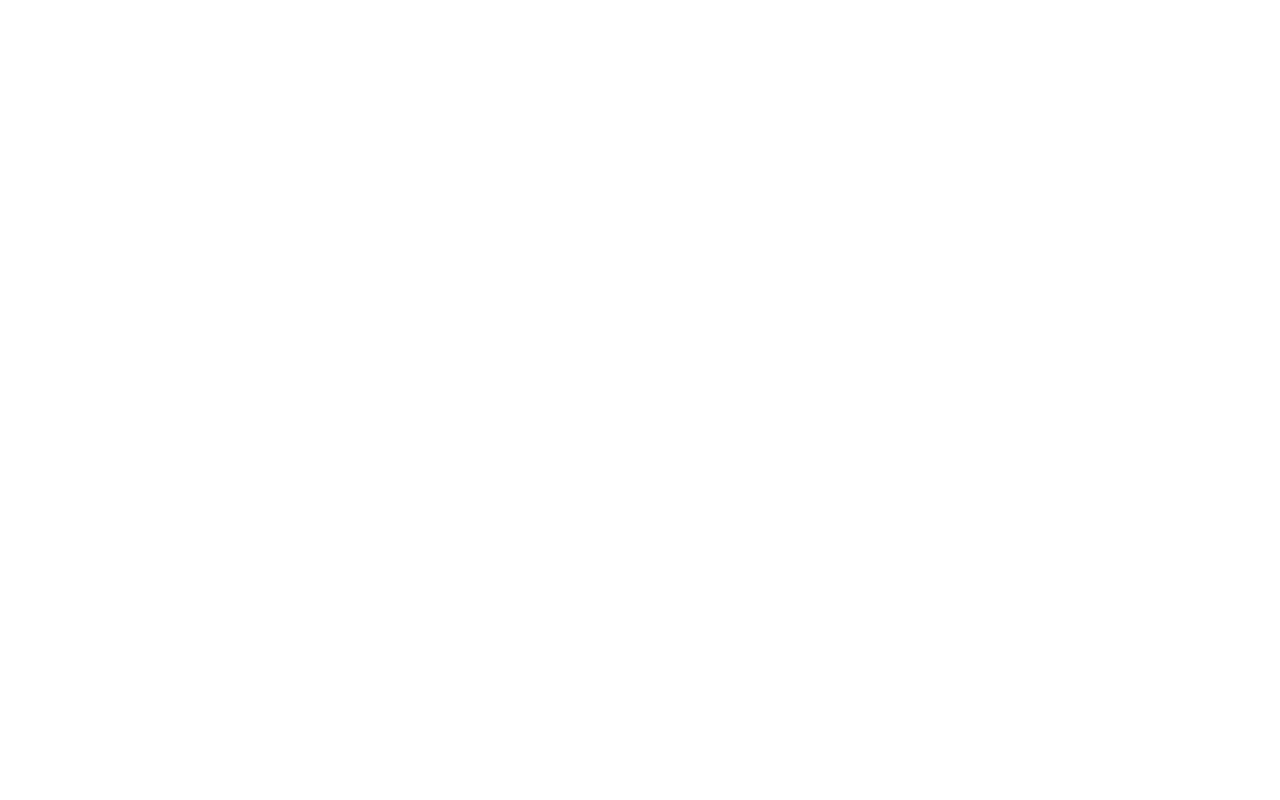
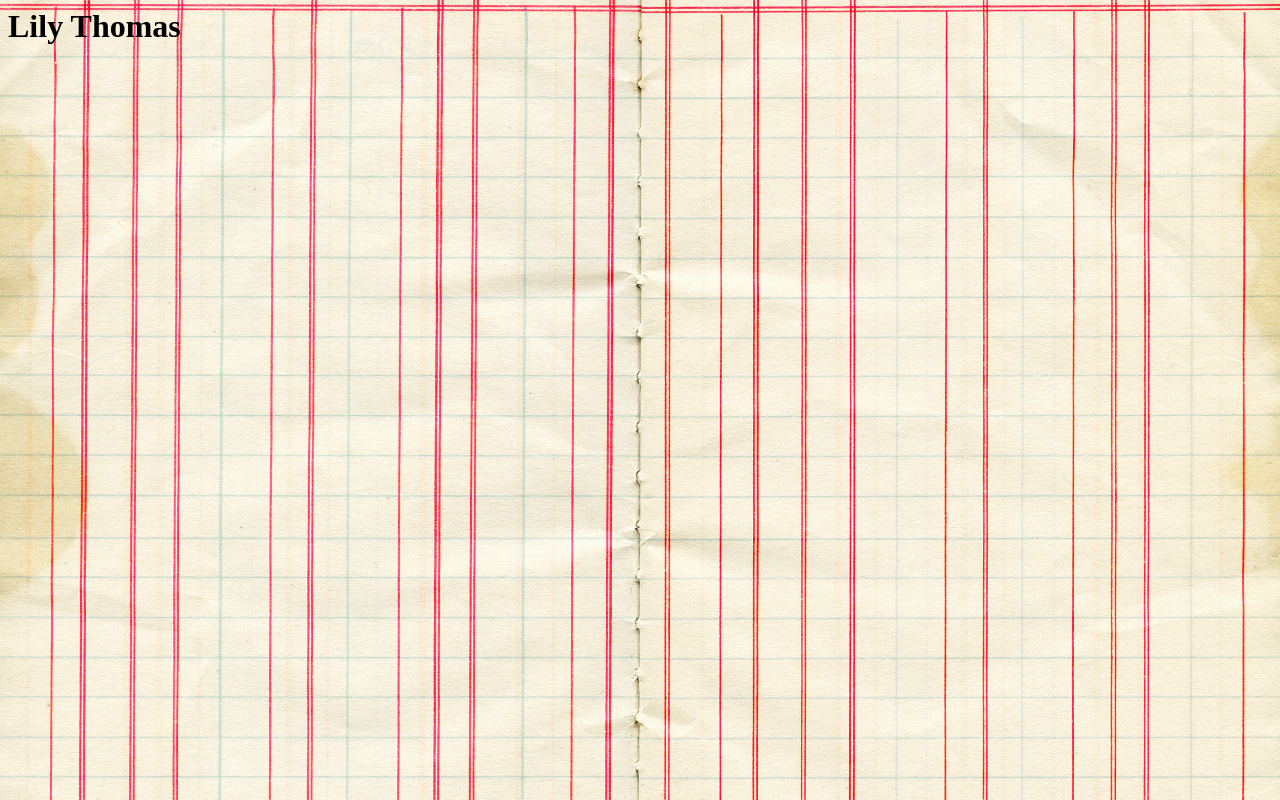
Before and after one commit to LilyThomas28/art-portfolio, a plain HTML site: page index.html in a window 1280 px wide. Drawn offline with Linux system fonts and the light colour scheme.

Commit message:
Added background and uploaded placement photos

```diff
--- a/css/style.css
+++ b/css/style.css
@@ -0,0 +1,8 @@
+body {
+    background-image: url("../images/OldDesignShop_GrandpasAcctBook2.jpeg");
+    background-repeat: no-repeat;
+    background-attachment: fixed;
+    background-size: cover;
+    background-color: pink;
+    /* font-family: ; */
+   }
--- a/index.html
+++ b/index.html
@@ -7,6 +7,9 @@
   </head>
 
   <body>
+    <header>
+      <h1>Lily Thomas</h1>
+    </header>
 
   </body>
 
```
Also changed, not shown: images/OldDesignShop_GrandpasAcctBook2.jpeg (added), 8 other files.
